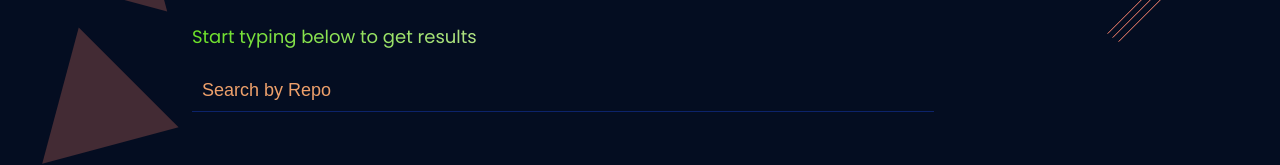
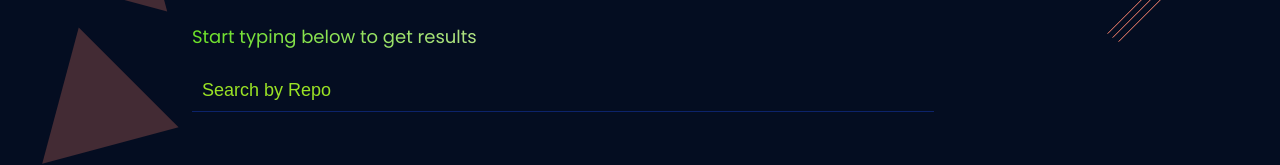
Before and after one commit to gatotoadrian/search.github, an Angular app: page /repos in a window 1280 px wide. Shown: the part 129-294 px from the top of the page. Built offline with nearby package versions, Linux system fonts and the light colour scheme.

Commit message:
modified files

```diff
--- a/src/app/repos/repos.component.css
+++ b/src/app/repos/repos.component.css
@@ -66,7 +66,7 @@ input::placeholder{
     background-color: transparent;
     font-weight: 300;
     font-size: 18px;
-    color: #EEA06B;
+    color: #9ae225;
 }
 
 p {
```
